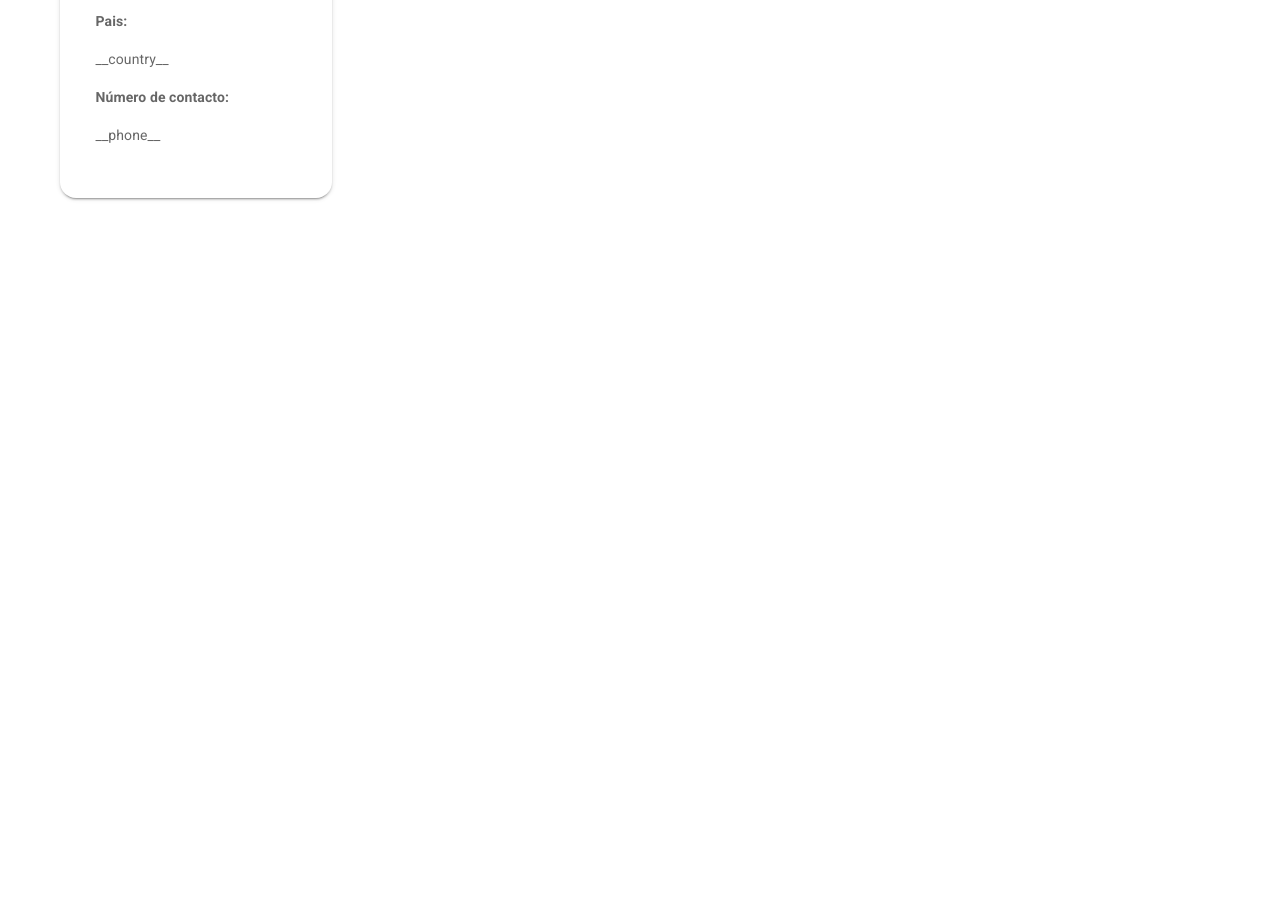
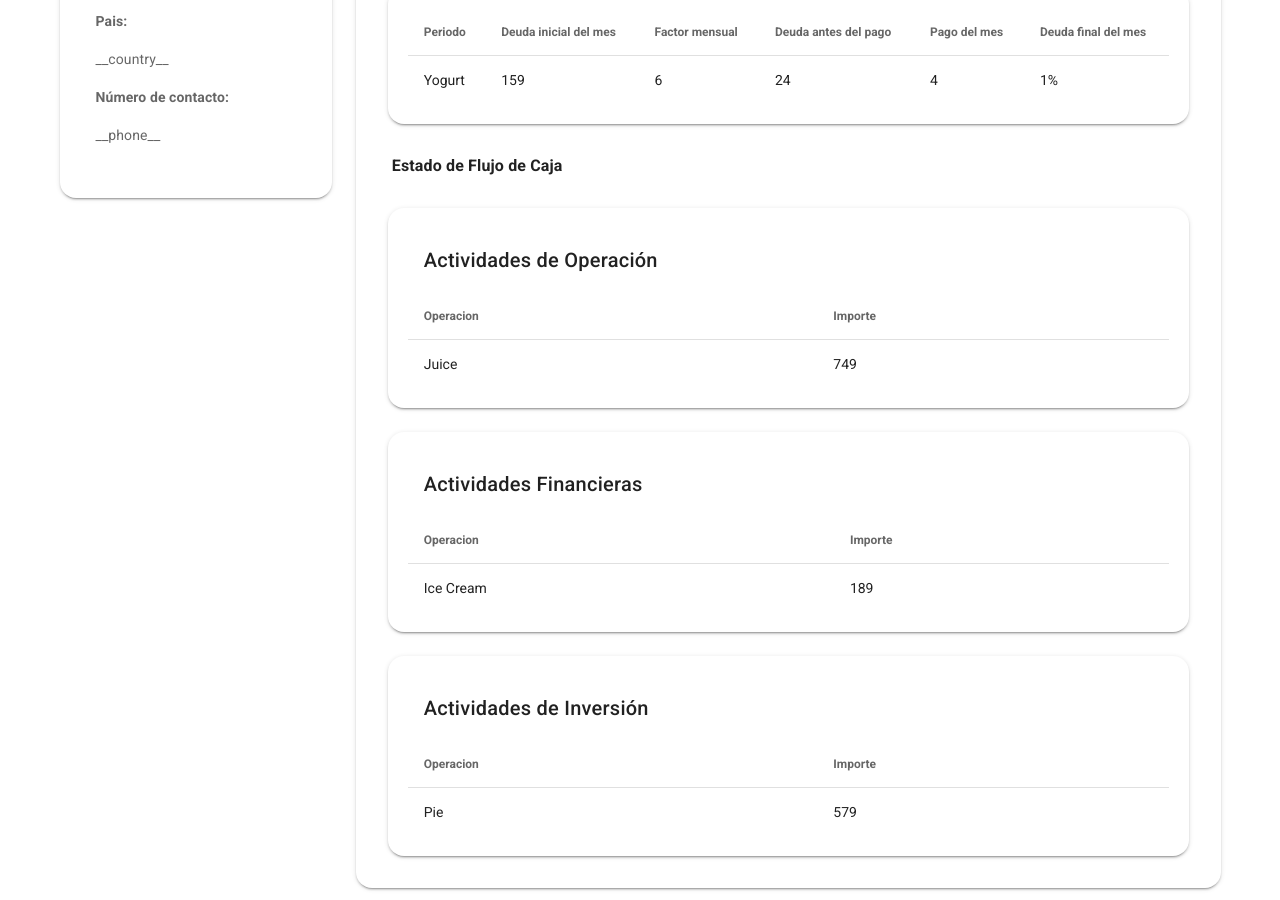
Before and after one commit to AlpacaFinance/frontend-web, a Vue app: page / in a window 1280 px wide. Shown: the part 480-1380 px from the top of the page. Before the commit the page ends 800 px from the top, so only its background shows below. Built offline with nearby package versions, Linux system fonts and the light colour scheme.

Commit message:
Update Simulator

```diff
--- a/src/Simulator/components/Simulator.vue
+++ b/src/Simulator/components/Simulator.vue
@@ -8,6 +8,7 @@
     <v-form v-model="valid">
       <v-container>
         <v-row>
+          <!-- Divisa -->
           <v-col cols="6">
               ¿Con qué divisa deseas realizar la simulación?
             <v-sheet>
@@ -19,19 +20,22 @@
             </v-sheet>
           </v-col>
 
+          <!-- Importe -->
           <v-col>
               ¿Cúal es el importe que deseas simular?
 
             <v-text-field
                 v-model="amount"
                 :rules="importRules"
-                label="S/ 0.00"
+                placeholder="S/ 0.00"
+                label="Importe"
                 required
             ></v-text-field>
           </v-col>
         </v-row>
 
         <v-row>
+          <!-- Selector de Tasa de Interés -->
           <v-col cols="6">
               ¿Cúal es el tipo de la tasa de interés?
             <v-select
@@ -44,15 +48,95 @@
             ></v-select>
           </v-col>
 
+          <!-- Tasa de interés -->
           <v-col>
               ¿Cúal es la tasa de interés?
             <v-text-field
                 v-model="rate"
                 :rules="rateRules"
-                label="0%"
+                label="Tasa"
+                placeholder="0%"
                 required
             ></v-text-field>
           </v-col>
+        </v-row>
+
+        <!-- Periodos de Gracia -->
+        <v-row>
+          <v-card-subtitle class="subtitle-1 font-weight-bold">
+            Periodo de Gracia
+          </v-card-subtitle>
+        </v-row>
+
+        <v-row>
+          <v-container>
+            <v-card
+                class="pa-5 rounded-xl">
+              <v-data-table
+                  hide-default-footer
+                  :headers="gracePeriodHeaders"
+                  :items="gracePeriods"
+              ></v-data-table>
+            </v-card>
+          </v-container>
+        </v-row>
+
+        <!-- Estado de Flujo de Caja -->
+        <v-row>
+          <v-card-subtitle class="subtitle-1 font-weight-bold">
+            Estado de Flujo de Caja
+          </v-card-subtitle>
+        </v-row>
+
+        <!-- Actividades de Operación -->
+        <v-row>
+          <v-container>
+            <v-card
+                class="pa-5 rounded-xl">
+              <v-card-title>
+                Actividades de Operación
+              </v-card-title>
+              <v-data-table
+                  hide-default-footer
+                  :headers="operatingActivityHeaders"
+                  :items="operatingActivities"
+              ></v-data-table>
+            </v-card>
+          </v-container>
+        </v-row>
+
+        <!-- Actividades Financieras -->
+        <v-row>
+          <v-container>
+            <v-card
+                class="pa-5 rounded-xl">
+              <v-card-title>
+                Actividades Financieras
+              </v-card-title>
+              <v-data-table
+                  hide-default-footer
+                  :headers="financialActivityHeaders"
+                  :items="financialActivities"
+              ></v-data-table>
+            </v-card>
+          </v-container>
+        </v-row>
+
+        <!-- Actividades de Inversión -->
+        <v-row>
+          <v-container>
+            <v-card
+                class="pa-5 rounded-xl">
+              <v-card-title>
+                Actividades de Inversión
+              </v-card-title>
+              <v-data-table
+                  hide-default-footer
+                  :headers="investmentActivityHeaders"
+                  :items="investmentActivities"
+              ></v-data-table>
+            </v-card>
+          </v-container>
         </v-row>
       </v-container>
     </v-form>
@@ -81,6 +165,62 @@
         'Item 3',
         'Item 4',
       ],
+
+      // Periodo de Gracia
+      gracePeriodHeaders: [
+        { text: 'Periodo', value: 'period', sortable: false },
+        { text: 'Deuda inicial del mes', value: 'initialDebt', sortable: false },
+        { text: 'Factor mensual', value: 'monthlyFactor', sortable: false },
+        { text: 'Deuda antes del pago', value: 'previousDebt', sortable: false },
+        { text: 'Pago del mes', value: 'monthlyPayment', sortable: false },
+        { text: 'Deuda final del mes', value: 'finalDebt', sortable: false },
+      ],
+      gracePeriods: [
+        {
+          period: 'Yogurt',
+          initialDebt: 159,
+          monthlyFactor: 6.0,
+          previousDebt: 24,
+          monthlyPayment: 4.0,
+          finalDebt: '1%',
+        },
+      ],
+
+      // Actividades de Operación
+      operatingActivityHeaders: [
+        { text: 'Operacion', value: 'operation', sortable: false },
+        { text: 'Importe', value: 'amount', sortable: false },
+      ],
+      operatingActivities: [
+        {
+          operation: 'Juice',
+          amount: 749,
+        },
+      ],
+
+      // Actividades Financieras
+      financialActivityHeaders: [
+        { text: 'Operacion', value: 'operation', sortable: false },
+        { text: 'Importe', value: 'amount', sortable: false },
+      ],
+      financialActivities: [
+        {
+          operation: 'Ice Cream',
+          amount: 189,
+        },
+      ],
+
+      // Actividades de Inversión
+      investmentActivityHeaders: [
+        { text: 'Operacion', value: 'operation', sortable: false },
+        { text: 'Importe', value: 'amount', sortable: false },
+      ],
+      investmentActivities: [
+        {
+          operation: 'Pie',
+          amount: 579,
+        },
+      ],
     }),
     computed: {
       messages () {
```
